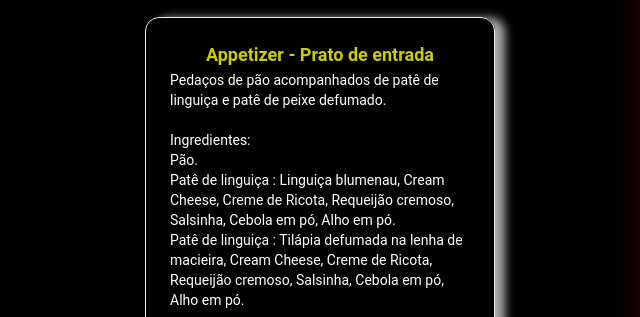
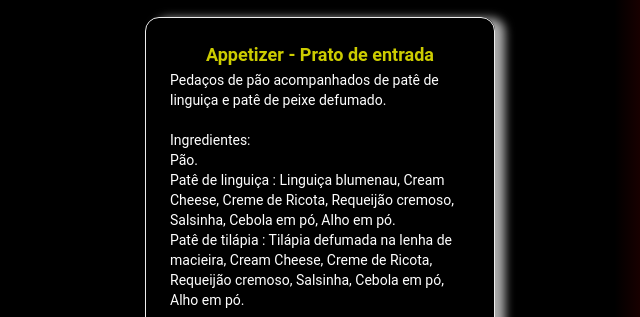
Before and after one commit to juniortro/oktoberdev, a plain HTML site: page index.html in a window 1280 px wide. Shown: the part 334-651 px from the top of the page, 320-960 px from the left. Drawn offline with Linux system fonts and the light colour scheme.

```diff
--- a/index.html
+++ b/index.html
@@ -32,7 +32,7 @@
           Pão.<br>
           Patê de linguiça : Linguiça blumenau, Cream Cheese, Creme de Ricota, Requeijão cremoso, Salsinha, Cebola em
           pó, Alho em pó.<br>
-          Patê de linguiça : Tilápia defumada na lenha de macieira, Cream Cheese, Creme de Ricota, Requeijão cremoso,
+          Patê de tilápia : Tilápia defumada na lenha de macieira, Cream Cheese, Creme de Ricota, Requeijão cremoso,
           Salsinha, Cebola em pó, Alho em pó.</p>
         <img src="./media/2.jpeg" alt="">
       </div>
```
